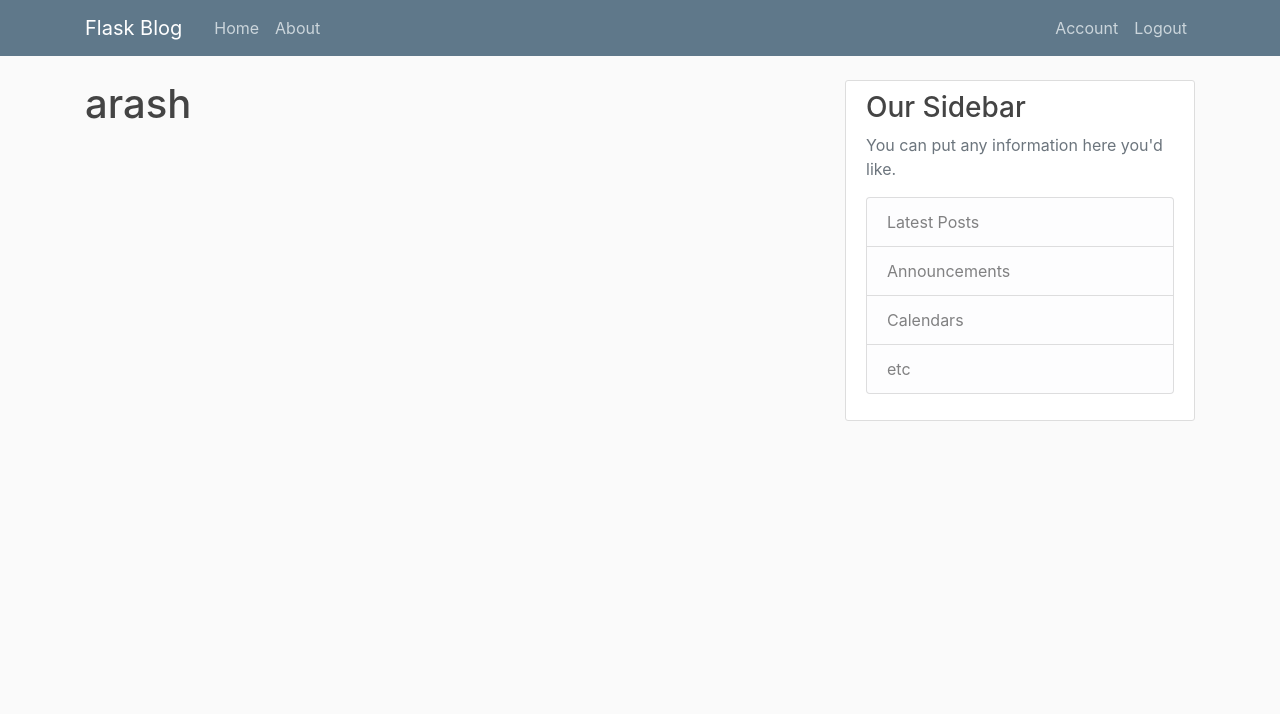
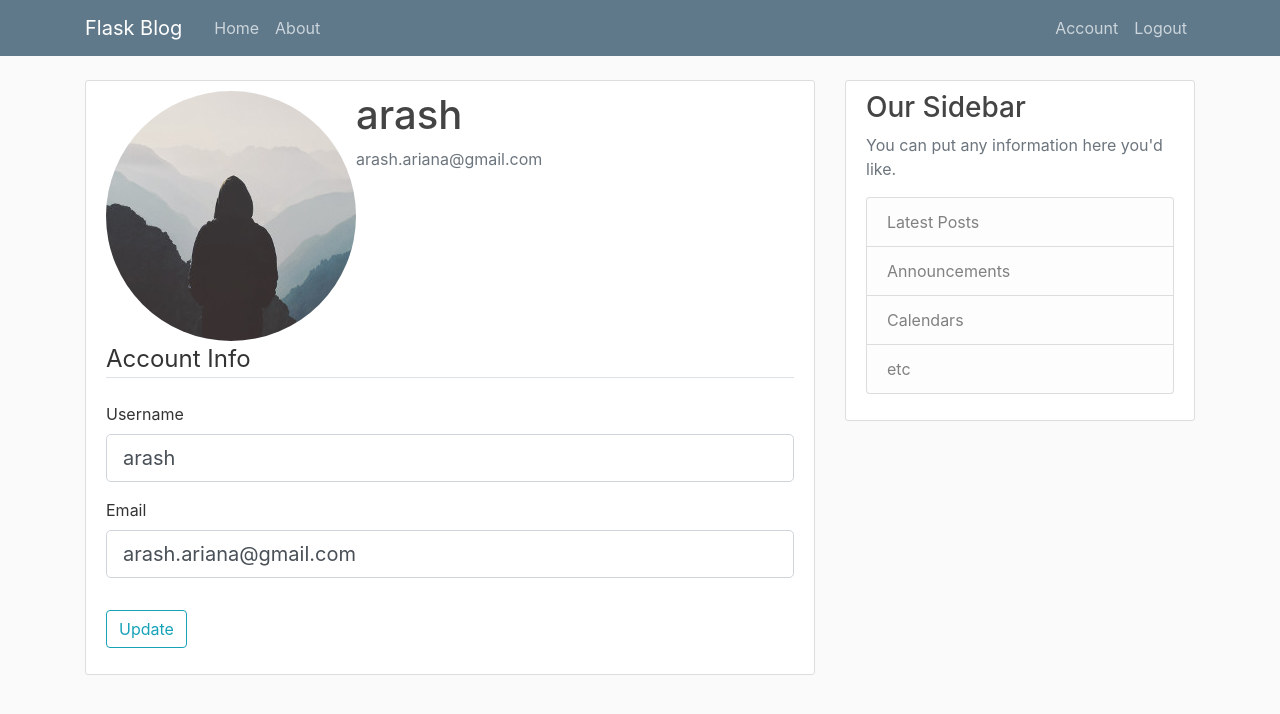
Before and after one commit to Schiewatir/Flask, a Flask app: page /account in a window 1280 px wide. Shown: the top 714 px of the page. Run offline with Flask 2, Linux system fonts and the light colour scheme; a user stored in the database is signed in; some libraries are stand-ins or nearby versions.

Commit message:
Latest Changes

```diff
--- a/flaskblog/forms.py
+++ b/flaskblog/forms.py
@@ -1,4 +1,5 @@
 from flask_wtf import FlaskForm
+from flask_login import current_user
 from wtforms import StringField,PasswordField,SubmitField,BooleanField
 from wtforms.validators import DataRequired,Length,Email,EqualTo,ValidationError
 from flaskblog.models import User
@@ -27,3 +28,23 @@ class LoginForm(FlaskForm):
     password = PasswordField('Password', validators=[DataRequired()])
     remember = BooleanField('Remember Me')
     submit = SubmitField('Login')
+
+
+class UpdateAccountForm(FlaskForm):
+    username = StringField('Username', validators=[
+                           DataRequired(), Length(min=2, max=20)])
+    email = StringField('Email', validators=[DataRequired(), Email()])
+    submit = SubmitField('Update')
+
+    def validate_username(self, username):
+        if username != current_user.username:
+            user = User.query.filter_by(username=username.data).first()
+            if user:
+                raise ValidationError('That Username is taken. Please choose a different one.')
+
+    def validate_email(self, email):
+        if email != current_user.email:
+            user = User.query.filter_by(email=email.data).first()
+            if user:
+                raise ValidationError(
+                    'That Email Address is taken. Please choose a different one.')
--- a/flaskblog/models.py
+++ b/flaskblog/models.py
@@ -11,7 +11,7 @@ class User(db.Model,UserMixin):
     username = db.Column(db.String(20), unique=True, nullable=False)
     email = db.Column(db.String(120), unique=True, nullable=False)
     image_file = db.Column(db.String(20), unique=False,
-                           nullable=False, default='default.jpeg')
+                           nullable=False, default='default.jpg')
     password = db.Column(db.String(60), nullable=False)
     posts = db.relationship('Post', backref='author', lazy=True)
 
--- a/flaskblog/routes.py
+++ b/flaskblog/routes.py
@@ -1,6 +1,6 @@
 from flask import render_template, url_for, flash, redirect,request
 from flaskblog import app,db,bcrypt
-from flaskblog.forms import RegistrationForm, LoginForm
+from flaskblog.forms import RegistrationForm, LoginForm, UpdateAccountForm
 from flaskblog.models import User, Post
 from flask_login import login_user,current_user,logout_user,login_required
 
@@ -68,7 +68,18 @@ def logout():
     return redirect(url_for('home'))
 
 
-@app.route("/account")
+@app.route("/account", methods=['GET', 'POST'])
 @login_required
 def account():
-    return render_template('account.html', title='Account')
+    form = UpdateAccountForm()
+    if form.validate_on_submit():
+        current_user.username = form.username.data
+        current_user.email = form.email.data
+        db.session.commit()
+        flash('Your account has been updated!','success')
+        return redirect(url_for('account'))
+    elif request.method == 'GET':
+        form.username.data = current_user.username
+        form.email.data = current_user.email
+    image_file = url_for('static',filename='profile_pics/'+current_user.image_file)
+    return render_template('account.html', title='Account',image_file=image_file,form=form)
--- a/flaskblog/templates/account.html
+++ b/flaskblog/templates/account.html
@@ -1,4 +1,47 @@
 {% extends "layout.html" %}
 {% block content %}
-<h1>{{ current_user.username }}</h1>
+<div class="content-section">
+    <div class="media">
+        <img class="rounded-circle account-image" src="{{ image_file }}">
+        <div class="media-body">
+            <h2 class="account-heading">{{ current_user.username }}</h2>
+            <p class="text-secondary">{{ current_user.email }}</p>
+        </div>
+    </div>
+    <form method="POST" action="">
+        {{ form.hidden_tag() }}
+        <fieldset class="form-group">
+            <legend class="border-bottom mb-4">Account Info</legend>
+            <div class="form-group">
+                {{ form.username.label(class="form-control-label") }}
+                {% if form.username.errors %}
+                {{ form.username(class="form-control form-control-lg is-invalid") }}
+                <div class="invalid-feedback">
+                    {% for error in form.username.errors %}
+                    <span>{{ error }}</span>
+                    {% endfor %}
+                </div>
+                {% else %}
+                {{ form.username(class="form-control form-control-lg") }}
+                {% endif %}
+            </div>
+            <div class="form-group">
+                {{ form.email.label(class="form-control-label") }}
+                {% if form.email.errors %}
+                {{ form.email(class="form-control form-control-lg is-invalid") }}
+                <div class="invalid-feedback">
+                    {% for error in form.email.errors %}
+                    <span>{{ error }}</span>
+                    {% endfor %}
+                </div>
+                {% else %}
+                {{ form.email(class="form-control form-control-lg") }}
+                {% endif %}
+            </div>
+        </fieldset>
+        <div class="form-group">
+            {{ form.submit(class="btn btn-outline-info") }}
+        </div>
+    </form>
+</div>
 {% endblock content %}
```
Also changed, not shown: flaskblog/site.db, flaskblog/static/profile_pics/default.jpg (added), 3 other files.
